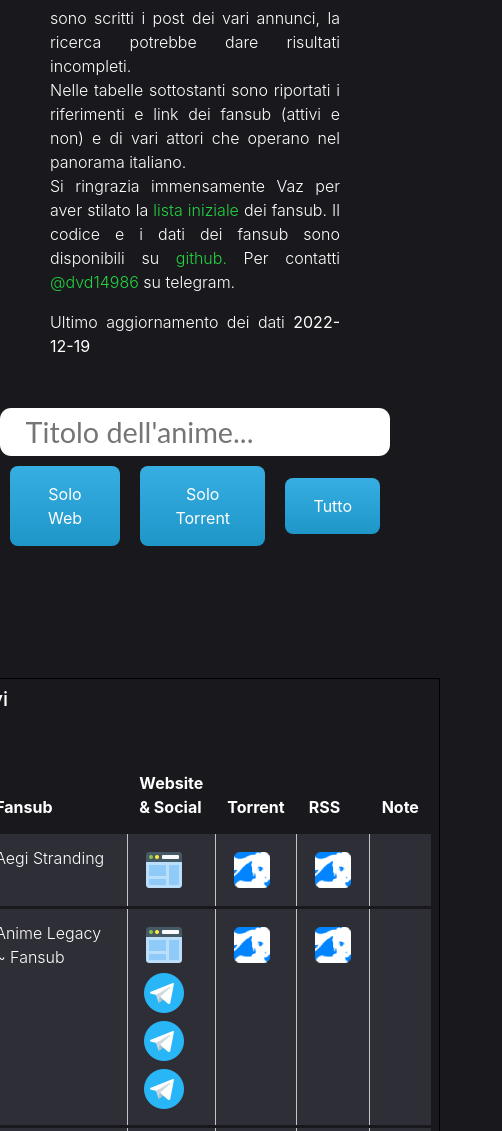
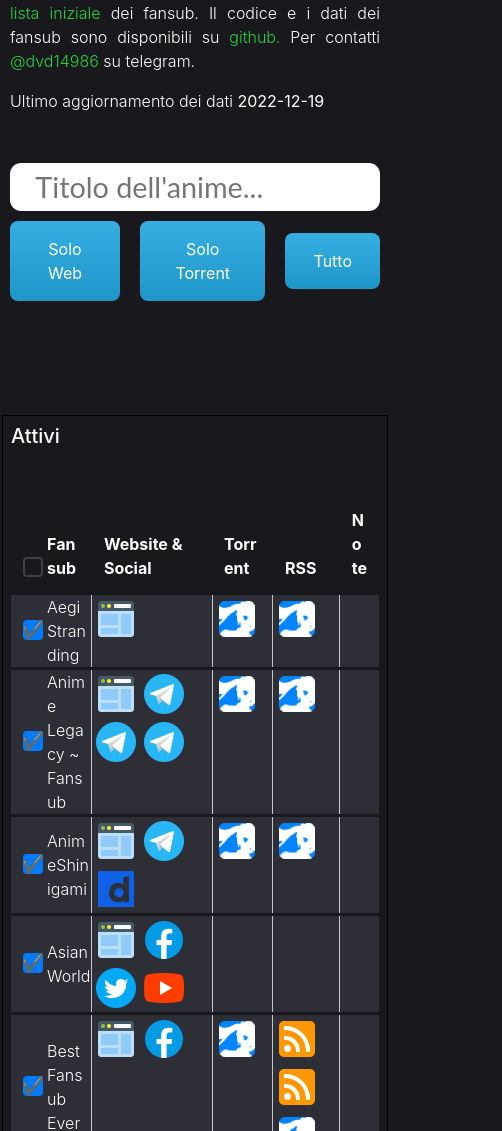
Before and after one commit to dvd14986/ifs_italian_fansub_search, a plain HTML site: page index.html in a window 390 px wide. Shown: the part 546-1677 px from the top of the page, 502 px wide, since content can reach past the window. Drawn offline with Linux system fonts and the light colour scheme; a web font is replaced by a local one.

Commit message:
fixed mobile view

```diff
--- a/assets/css/style_002.css
+++ b/assets/css/style_002.css
@@ -30,7 +30,8 @@ h2 {
   .custom-table thead tr, .custom-table thead th {
     border-top: none;
     border-bottom: none !important;
-    color: #fff; }
+    color: #fff;
+    word-break: break-word;}
   .custom-table tbody th, .custom-table tbody td {
     color: #777;
     font-weight: 400;
@@ -74,6 +75,24 @@ h2 {
     background: #2e2e36; }
     .custom-table tbody tr.active th a, .custom-table tbody tr.active td a, .custom-table tbody tr:hover th a, .custom-table tbody tr:hover td a {
       color: #fff; }
+      .custom-table td {
+        padding: 0px;
+      }
+      .custom-table th {
+        vertical-align: middle;
+      }
+
+.name_col {
+  padding-left: 0.75rem !important;
+  vertical-align: middle !important;
+  word-break: break-word;
+}
+
+.left_border {
+  border-left: 1px solid rgba(255, 255, 255, 0.719) !important;
+  word-break: break-word;
+}
+
 
 /* Custom Checkbox */
 .control {
@@ -144,14 +163,14 @@ h2 {
 
   .section_global {
     border: 1px solid black;
-    margin: 20px;
+    margin: 2px;
     float: left;
     padding: 0.5rem;
   }
 
-.left_border {
-  border-left: 1px solid rgba(255, 255, 255, 0.719) !important;
-}
+
+
+
 
 
 :root {
@@ -187,7 +206,7 @@ h2 {
   color: var(--color-dark);
   font-size: 1.8rem;
   outline: 0; /* // <-- shold probably remove this for better accessibility, adding for demo aesthetics for now. */
-  width: 100%;
+  width: 95%;
   background: var(--color-light);
   padding: 0 1.6rem;
   border-radius: var(--rad);
@@ -278,8 +297,8 @@ h2 {
   box-sizing: border-box;
   font-size: 106x;;
   margin-top: 30px;
-  margin-left: 50px;
-  margin-right: 50px;
+  margin-left: 10px;
+  margin-right: 10px;
   color:#fff;
   text-align: justify;
   text-justify: inter-word
--- a/assets/js/main.js
+++ b/assets/js/main.js
@@ -113,7 +113,7 @@ function addRows(tableId, elements){
 					<div class="control__indicator"></div>
 				</label>
 			</th>
-			<td>${fansubName}</td>
+			<td class="name_col">${fansubName}</td>
 			<td class="left_border">${websiteAndSocial}</td>
 			<td class="left_border">${torrent}</td>
 			<td class="left_border">${rss}</td>
--- a/index.html
+++ b/index.html
@@ -5,7 +5,7 @@
     <meta http-equiv="content-type" content="text/html; charset=UTF-8">
 
     <meta charset="utf-8">
-    <meta name="viewport" content="width=device-width, initial-scale=1, shrink-to-fit=no">
+    <meta name="viewport" content="width=device-width, initial-scale=1, maximum-scale=1.0, user-scalable=0, shrink-to-fit=no">
     <link href="assets/css/css.css" rel="stylesheet">
     <link rel="stylesheet" href="assets/css/style.css">
     <link rel="stylesheet" href="assets/css/owl.carousel.min.css">
@@ -33,7 +33,9 @@
 
     <div class="divSearch">
         <form clase="searchForm" onkeydown="return event.key != 'Enter';" onsubmit="event.preventDefault();" role="search">
-            <input class="searchInput" id="search" type="search" placeholder="Titolo dell'anime..." autofocus required />
+            <center>
+                <input class="searchInput" id="search" type="search" placeholder="Titolo dell'anime..." autofocus required />
+            </center>
             <div class="divButton">
                 <button class="button-43" role="button" onclick="buildSearchLink('websites')">Solo Web</button>
                 <button class="button-43" role="button" onclick="buildSearchLink('torrents')">Solo Torrent</button>
```
